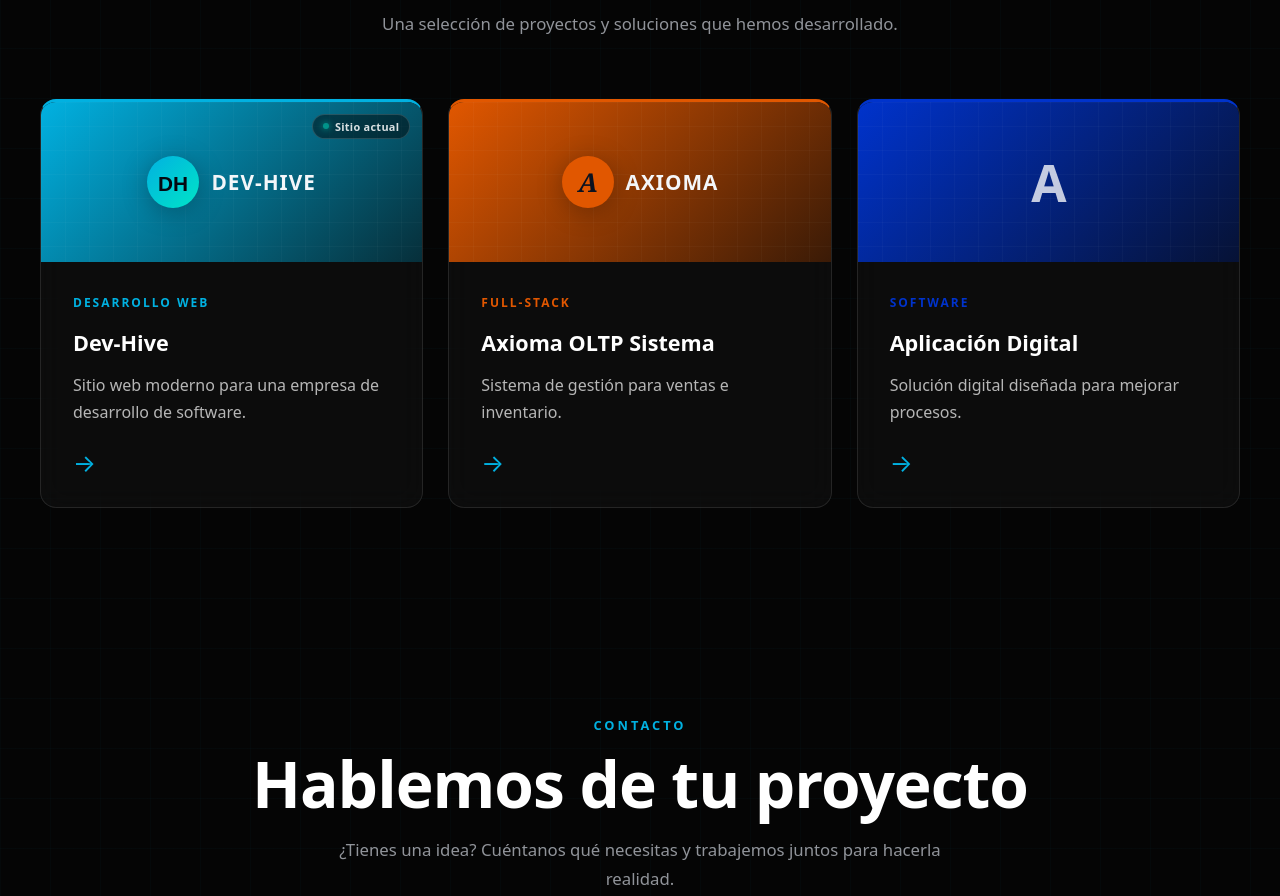
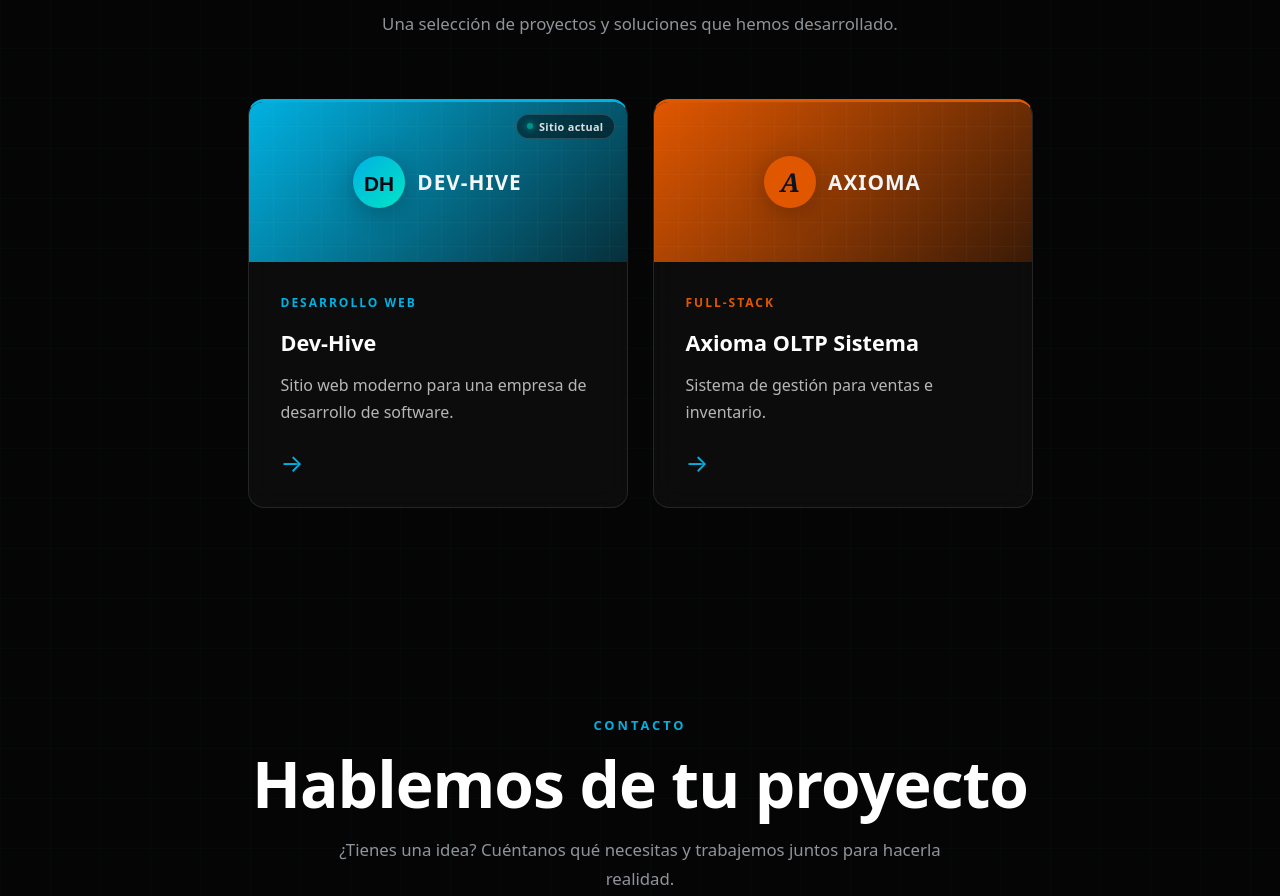
Before and after one commit to DevByteNova/Dev-Hive-React, a React (Vite) app: page / in a window 1280 px wide. Shown: the part 3702-4598 px from the top of the page. Built offline with nearby package versions, Linux system fonts and the light colour scheme.

Commit message:
fix: remove unused project entry and adjust grid layout in Projects component

```diff
--- a/src/components/Projects.jsx
+++ b/src/components/Projects.jsx
@@ -22,13 +22,6 @@ function Projects() {
             description:
                 "Sistema de gestión para ventas e inventario.",
             logo: <AxiomaLogo />
-        },
-        {
-            number: "03",
-            title: "Aplicación Digital",
-            category: "Software",
-            description:
-                "Solución digital diseñada para mejorar procesos."
         }
     ];
 
--- a/src/css/Projects.css
+++ b/src/css/Projects.css
@@ -6,8 +6,9 @@
     display: grid;
 
     grid-template-columns:
-        repeat(3, minmax(0, 1fr));
+        repeat(2, minmax(0, 380px));
 
+    justify-content: center;
     gap: 25px;
 
     margin-top: 55px;
@@ -16,7 +17,7 @@
 @media (max-width: 900px) {
 
     .projects-grid {
-        grid-template-columns: repeat(2, 1fr);
+        grid-template-columns: repeat(2, minmax(0, 1fr));
     }
 }
 
```
